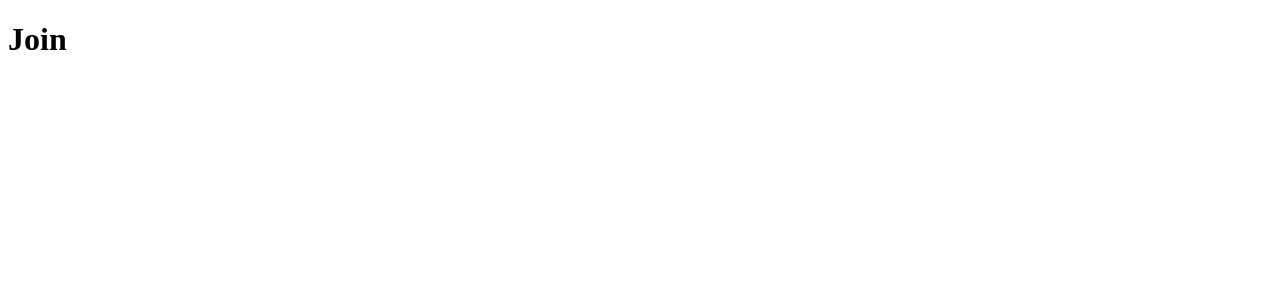
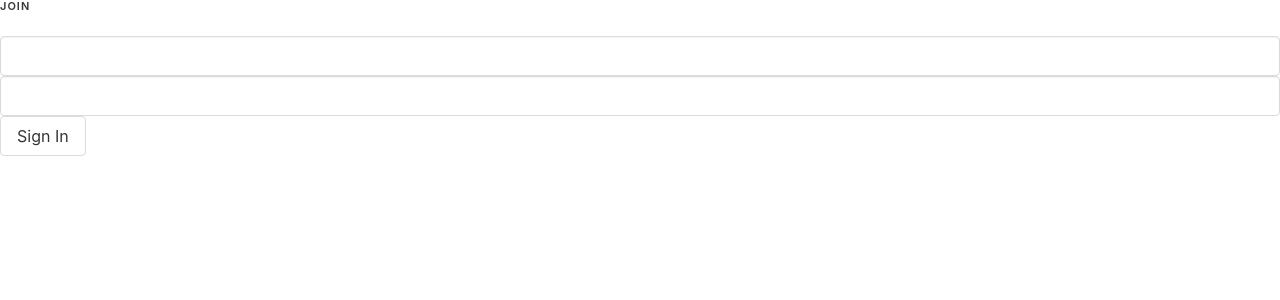
Before and after one commit to Cabonilla/Chat-a-Bit, a React (Create React App) app in the folder client/: page / in a window 1280 px wide. Shown: the top 300 px of the page. Built offline with nearby package versions, Linux system fonts and the light colour scheme; the HTML template or start-up script is replaced by a standard one.

Commit message:
Added basic socket functionality and workable input form, just styling CSS for now.

```diff
--- a/client/package.json
+++ b/client/package.json
@@ -8,6 +8,7 @@
     "@testing-library/user-event": "^12.1.10",
     "query-string": "^4.3.4",
     "react": "^17.0.2",
+    "react-bulma-components": "^4.0.7",
     "react-dom": "^17.0.2",
     "react-emoji": "^0.5.0",
     "react-router": "^5.2.0",
--- a/client/src/components/Join.js
+++ b/client/src/components/Join.js
@@ -1,9 +1,21 @@
-import React from 'react'
+import 'bulma/css/bulma.min.css';
+import React, { useState } from 'react';
+import { Link } from 'react-router-dom';
 
 const Join= () => {
+	const [name, setName] = useState('');
+	const [room, setRoom] = useState('');
+
 	return (
-		<div>
-			<h1>Join</h1>
+		<div className="joinOuterContainer">
+			<div className="joinInnerContainer">
+				<h1 className="title heading">Join</h1>
+				<div><input placeholder="" className="input joinInput" type="text" onChange={(e) => setName(e.target.value)}></input></div>
+				<div><input placeholder="" className="input joinInput mt-20" type="text" onChange={(e) => setRoom(e.target.value)}></input></div>
+				<Link onClick={event => (!name || !room) ? event.preventDefault() : null} to={`/chat?name=${name}&room=${room}`}>
+					<button className="button mt-20" type="submit">Sign In</button>
+				</Link>
+			</div>
 		</div>
 	)
 }
```
Also changed, not shown: 2 other files (tests, documents, lock files or other folders).
